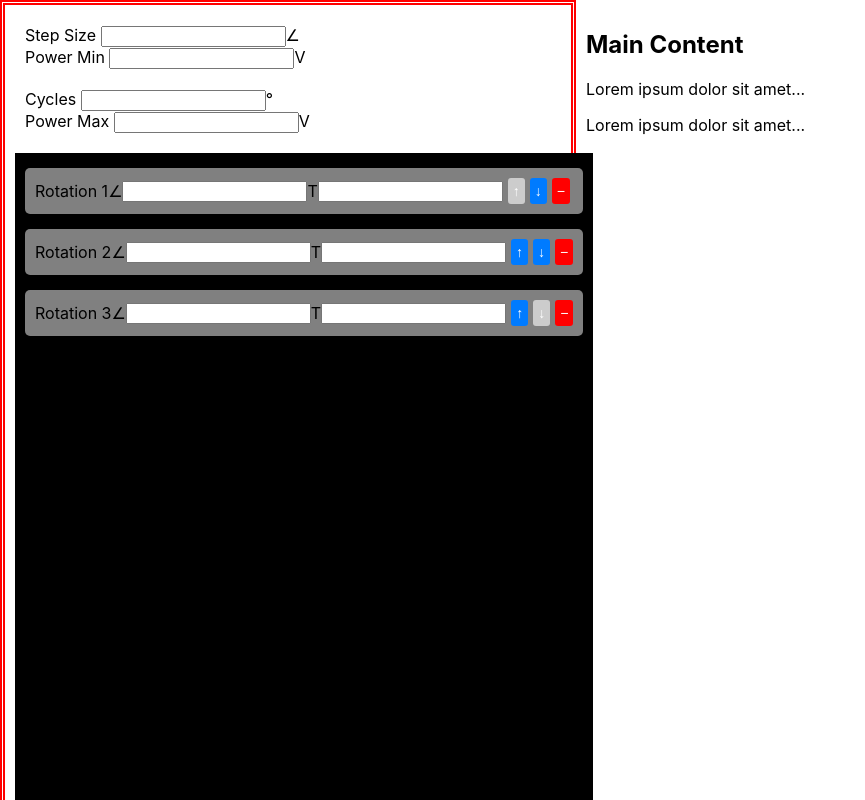
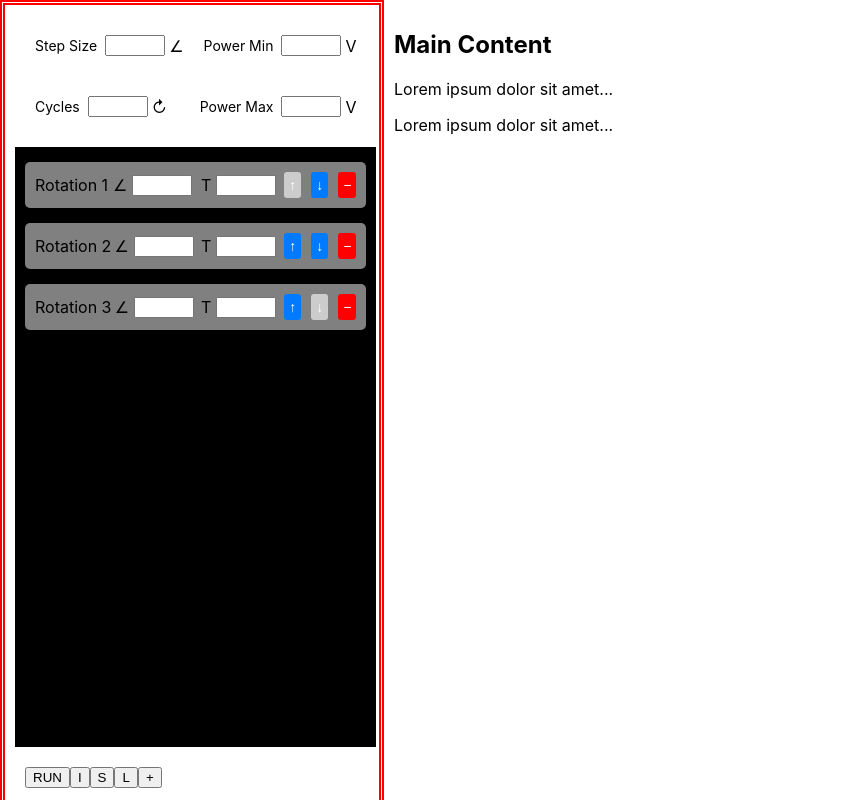
Before and after one commit to RockerReactor/rocker-reactor, a React (Create React App) app: page / in a window 1280 px wide. Shown: the top 800 px of the page, without its empty margins (0-865 px from the left). Built offline with nearby package versions, Linux system fonts and the light colour scheme.

Commit message:
Movement Queue, Interactive Input
Fixed movement queue overflow and added input coloring on bad input

```diff
--- a/src/App.css
+++ b/src/App.css
@@ -6,18 +6,20 @@ body {
   margin: 0;
 }
 
-/* Layout */
+/*Layout*/
 .column {
   float: left;
   padding: 10px;
 }
 
 .column.control {
-  width: 45%;
+  width: 30%;
   display: grid;
   gap: 10px;
   white-space: nowrap;
   border: 5px double red;
+  overflow: scroll;
+  height: 100%;
 }
 
 .instructionset {
@@ -29,7 +31,7 @@ body {
   gap: 10px;
 }
 
-/* Instruction Box */
+/*Instruction Box*/
 .instruction {
   display: flex;
   align-items: center;
@@ -39,7 +41,7 @@ body {
   border-radius: 5px;
 }
 
-/* Move Buttons (Up/Down) */
+/*Move Buttons (Up/Down)*/
 .move-button {
   margin-left: 5px;
   cursor: pointer;
@@ -77,3 +79,60 @@ body {
 #add.tbbutton {
   width: 100%;
 }
+
+.parIn{
+  width: 60px;
+}
+
+.instructionset{
+  height: 600px;
+  overflow: scroll;
+}
+
+.parText{
+  display: inline-block;
+  width: 40px;
+  text-align: right;
+  margin-right: 5px;
+}
+
+.button-container {
+  margin-left: auto;
+  display: flex;
+  gap: 5px;
+  justify-content: flex-end;
+  min-width: 80px;
+}
+.setupParbox {
+  display: grid;
+  grid-template-columns: repeat(2, 1fr);
+  gap: 20px;
+  padding: 20px;
+}
+
+.setupParam {
+  display: grid;
+  grid-template-columns: repeat(3, 1fr);
+  justify-items: end;
+  align-items: center;
+  gap: 4px;
+}
+
+.setupText {
+  font-size: 14px;
+  margin-right: 4px;
+}
+
+.setupSym {
+  justify-self: start;
+}
+
+.parIn.invalid {
+  border: 2px solid red;
+  background-color: #f8d7da;
+}
+
+
+.parIn.invalid:hover {
+  background-color: #f5c6cb;
+}
--- a/src/App.tsx
+++ b/src/App.tsx
@@ -12,6 +12,17 @@ function App() {
     { id: "2", label: "Rotation 2" },
     { id: "3", label: "Rotation 3" }
   ]);
+
+  const [inputErrors, setInputErrors] = useState<{ [key: string]: boolean }>({});
+
+  const handleInputChange = (id: string, value: string) => {
+    //Check if the value is non-numeric, but allow empty strings
+    const isValid = value === "" || !isNaN(Number(value));
+    setInputErrors((prevErrors) => ({
+      ...prevErrors,
+      [id]: !isValid,
+    }));
+  };
 
   const moveInstruction = (index: number, direction: number) => {
     const newIndex = index + direction;
@@ -44,77 +55,114 @@ function App() {
             {/* Control Panel */}
             <div className="column control">
               <div className="row test">
-                <div className="column parbox">
-                  <div className="parameter">
-                    <label className="parText parIn">Step Size </label>
-                    <input className="parIn" type="text"></input>
-                    <label className="parText parIn">∠</label>
+                <div className="setupParbox">
+                  <div className="setupParam">
+                    <label className="setupText">Step Size </label>
+                    <input
+                      className={`parIn ${inputErrors["stepSize"] ? 'invalid' : ''}`}
+                      type="text"
+                      onChange={(e) => handleInputChange("stepSize", e.target.value)}
+                    />
+                    <label className="setupSym">∠</label>
                   </div>
-                  <div className="parameter">
-                    <label className="parText parIn">Power Min </label>
-                    <input className="parIn" type="text"></input>
-                    <label className="parText parIn">V</label>
+                  <div className="setupParam">
+                    <label className="setupText">Power Min </label>
+                    <input
+                      className={`parIn ${inputErrors["powerMin"] ? 'invalid' : ''}`}
+                      type="text"
+                      onChange={(e) => handleInputChange("powerMin", e.target.value)}
+                    />
+                    <label className="setupSym">V</label>
                   </div>
                 </div>
-                <div className="column parbox">
-                  <div className="parameter right">
-                    <label className="parText parIn">Cycles </label>
-                    <input className="parIn" type="text"></input>
-                    <label className="parText parIn">°</label>
+                <div className="setupParbox">
+                  <div className="setupParam">
+                    <label className="setupText">Cycles </label>
+                    <input
+                      className={`parIn ${inputErrors["cycles"] ? 'invalid' : ''}`}
+                      type="text"
+                      onChange={(e) => handleInputChange("cycles", e.target.value)}
+                    />
+                    <label className="setupSym">↻</label>
                   </div>
-                  <div className="parameter right">
-                    <label className="parText parIn">Power Max </label>
-                    <input className="parIn" type="text"></input>
-                    <label className="parText parIn">V</label>
+                  <div className="setupParam">
+                    <label className="setupText">Power Max </label>
+                    <input
+                      className={`parIn ${inputErrors["powerMax"] ? 'invalid' : ''}`}
+                      type="text"
+                      onChange={(e) => handleInputChange("powerMax", e.target.value)}
+                    />
+                    <label className="setupSym">V</label>
                   </div>
                 </div>
               </div>
 
-              {/* Instruction Set */}
+              {/*Instruction Set*/}
               <div className="instructionset">
                 {instructions.map((instruction, index) => (
                   <div className="instruction" key={instruction.id}>
                     <label>{instruction.label}</label>
                     <label className="parText parIn">∠</label>
-                    <input className="parIn" type="text" />
+                    <input
+                      className={`parIn ${inputErrors[`rotation-${instruction.id}-angle`] ? 'invalid' : ''}`}
+                      type="text"
+                      onChange={(e) => handleInputChange(`rotation-${instruction.id}-angle`, e.target.value)}
+                    />
                     <label className="parText parIn">T</label>
-                    <input className="parIn" type="text" />
-
-                    {/* Move Up Button */}
+                    <input
+                      className={`parIn ${inputErrors[`rotation-${instruction.id}-time`] ? 'invalid' : ''}`}
+                      type="text"
+                      onChange={(e) => handleInputChange(`rotation-${instruction.id}-time`, e.target.value)}
+                    />
+                    <div className="button-container">
+                      {/*Move Up Button*/}
                       <button
                         className="move-button"
                         onClick={() => moveInstruction(index, -1)}
-                      disabled={index === 0} // Disable for first item
+                        disabled={index === 0} //Disable for first item
                       >
                         ↑
                       </button>
 
-                    {/* Move Down Button */}
+                      {/*Move Down Button*/}
                       <button
                         className="move-button"
                         onClick={() => moveInstruction(index, 1)}
-                      disabled={index === instructions.length - 1} // Disable for last item
+                        disabled={index === instructions.length - 1} //Disable for last item
                       >
                         ↓
                       </button>
 
                       {/* Remove Button */}
-                    <button className="remove-button" onClick={() => handleRemove(instruction.id)}>−</button>
+                      <button className="remove-button" onClick={() => handleRemove(instruction.id)}>
+                        −
+                      </button>
+                    </div>
                   </div>
                 ))}
               </div>
 
-              {/* Toolbar */}
+              {/*Toolbar*/}
               <div className="toolbar">
-                <button type="button" id="run tbbutton">RUN</button>
-                <button type="button" id="import tbbutton">I</button>
-                <button type="button" id="save tbbutton">S</button>
-                <button type="button" id="loop tbbutton">L</button>
-                <button type="button" id="add tbbutton" onClick={handleAdd}>+</button>
+                <button type="button" id="run tbbutton">
+                  RUN
+                </button>
+                <button type="button" id="import tbbutton">
+                  I
+                </button>
+                <button type="button" id="save tbbutton">
+                  S
+                </button>
+                <button type="button" id="loop tbbutton">
+                  L
+                </button>
+                <button type="button" id="add tbbutton" onClick={handleAdd}>
+                  +
+                </button>
               </div>
             </div>
 
-            {/* Right Side */}
+            {/*Right Side*/}
             <div className="column view">
               <h2>Main Content</h2>
               <p>Lorem ipsum dolor sit amet...</p>
```
Lines whose indentation alone changed are shown as unchanged.
